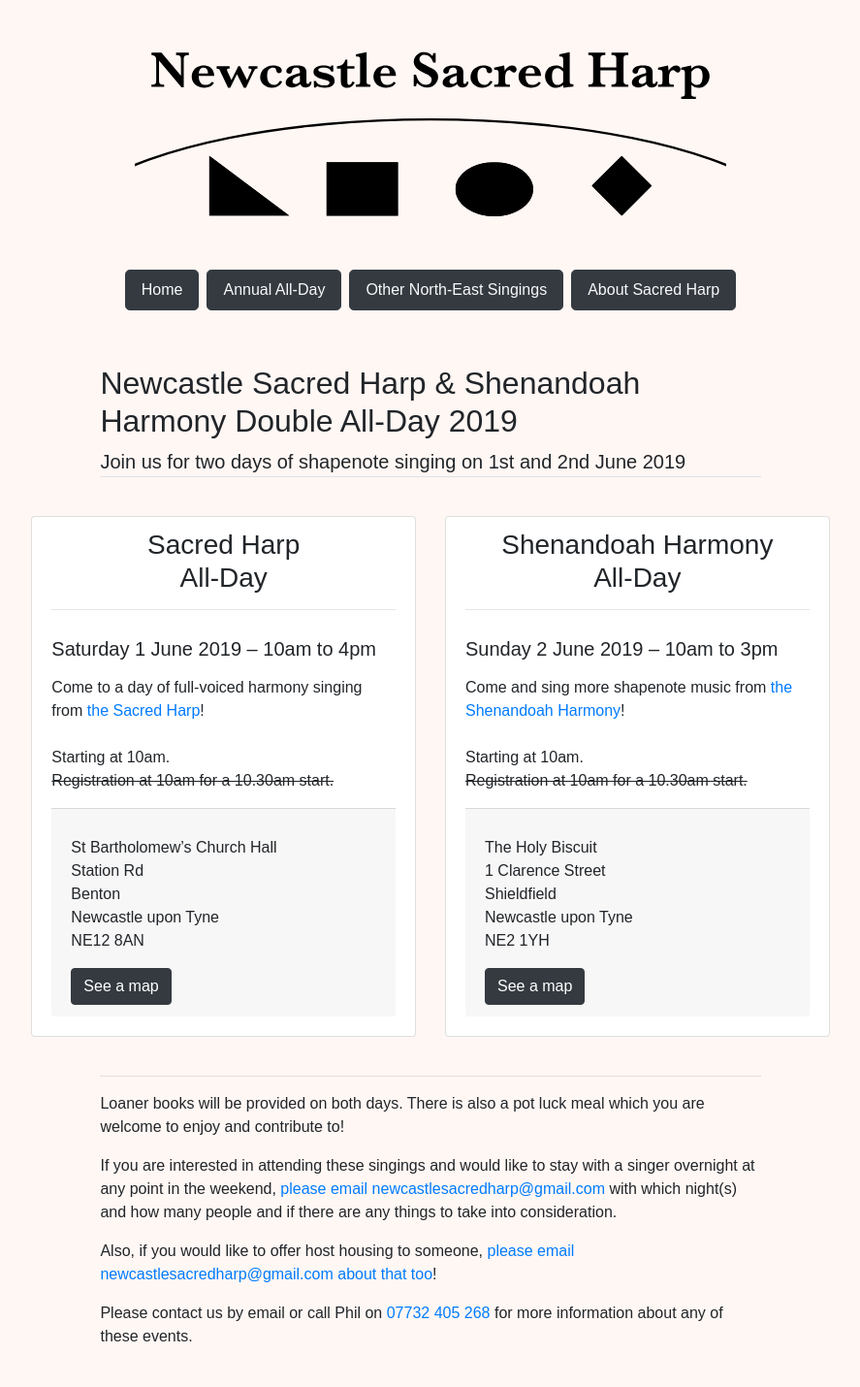
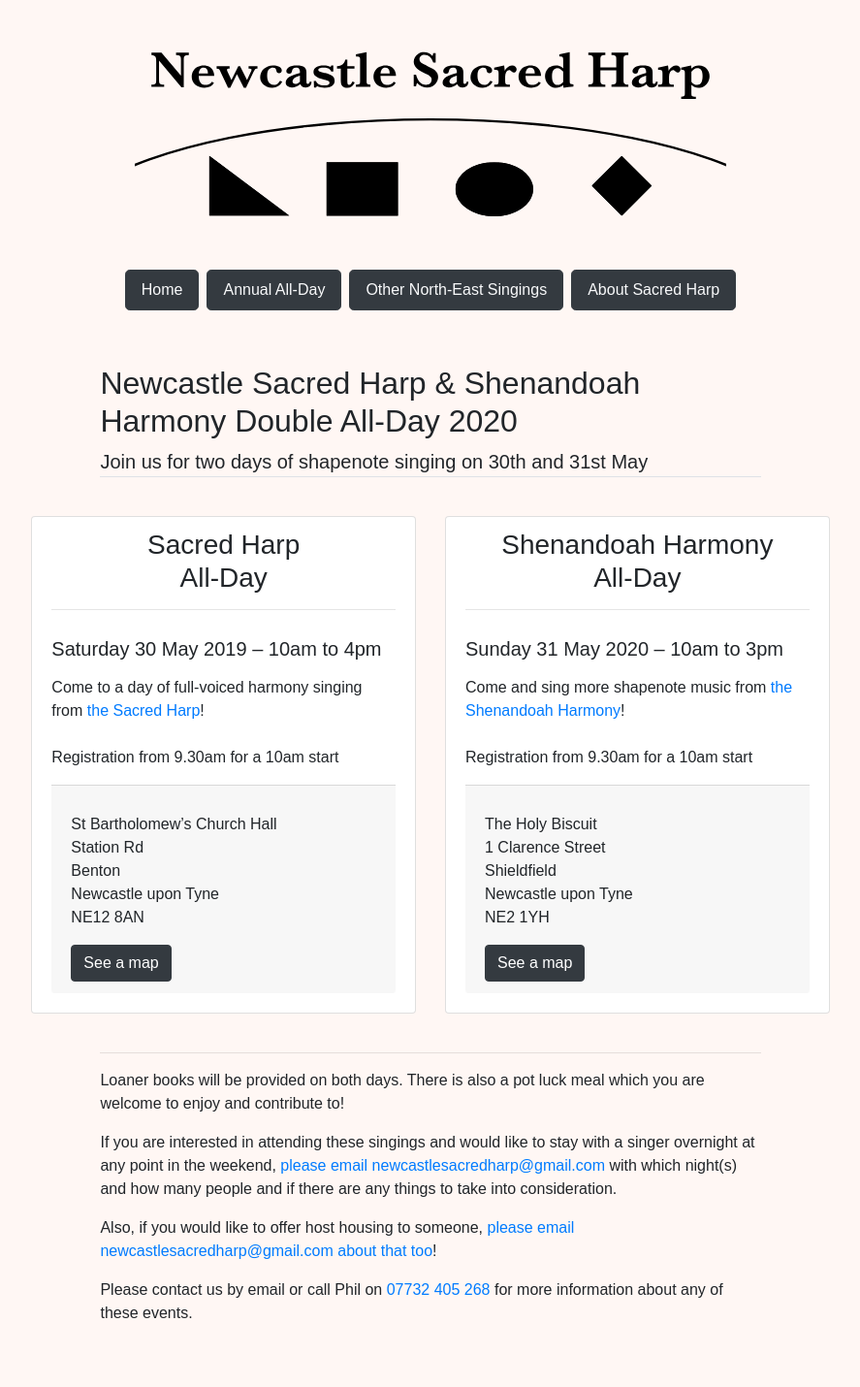
Before and after one commit to newcastle-shapenote/newcastle-shapenote-website, a Jekyll site: the page built from all-day.md, in a window 1280 px wide. Shown: the whole page at 97% size, without its empty margins (196-1083 px from the left). Built offline with Jekyll 4.4.1, drawn with Linux system fonts in a browser that asks for light colours; some web fonts are replaced; a script that is not in the unit is left out; after the commit the page ends 1406 px from its top, so only the background shows below that.

Commit message:
Update Singing page "all-day"

```diff
--- a/all-day.md
+++ b/all-day.md
@@ -1,17 +1,15 @@
 ---
 layout: singing_page
-title: Newcastle Sacred Harp & Shenandoah Harmony Double All-Day 2019
-singing_tagline: Join us for two days of shapenote singing on 1st and 2nd June 2019
+title: Newcastle Sacred Harp & Shenandoah Harmony Double All-Day 2020
+singing_tagline: Join us for two days of shapenote singing on 30th and 31st May
 singings:
-  - singing_date_time: Saturday 1 June 2019 – 10am to 4pm
-    singing_description: >
+  - singing_date_time: Saturday 30 May 2019 – 10am to 4pm
+    singing_description: >-
       Come to a day of full-voiced harmony singing from [the Sacred
       Harp](http://originalsacredharp.com)!
 
 
-      Starting at 10am.
-
-      ~~Registration at 10am for a 10.30am start.~~
+      Registration from 9.30am for a 10am start
     singing_google_maps_image: map_benton.png
     singing_google_maps_link: >-
       https://www.google.com/maps/place/St+Bartholomew+Church+C+Of+E/@55.0160436,-1.5709061,17z/data=!4m5!3m4!1s0x487e71a0ae5804c9:0x4dde334a50fb75b6!8m2!3d55.0160436!4d-1.5687174?hl=en
@@ -24,15 +22,13 @@
       Benton
       Newcastle upon Tyne
       NE12 8AN
-  - singing_date_time: Sunday 2 June 2019 – 10am to 3pm
+  - singing_date_time: Sunday 31 May 2020 – 10am to 3pm
     singing_description: >-
       Come and sing more shapenote music from [the Shenandoah
       Harmony](http://www.shenandoahharmony.com)!
 
 
-      Starting at 10am.
-
-      ~~Registration at 10am for a 10.30am start.~~
+      Registration from 9.30am for a 10am start
     singing_google_maps_image: map_holy_biscuit.png
     singing_google_maps_link: >-
       https://www.google.com/maps/place/The+Holy+Biscuit/@54.976505,-1.6013857,17z/data=!3m1!4b1!4m5!3m4!1s0x487e70c1372a7137:0x7162babf0d5a70ea!8m2!3d54.976505!4d-1.599197?hl=en
```
